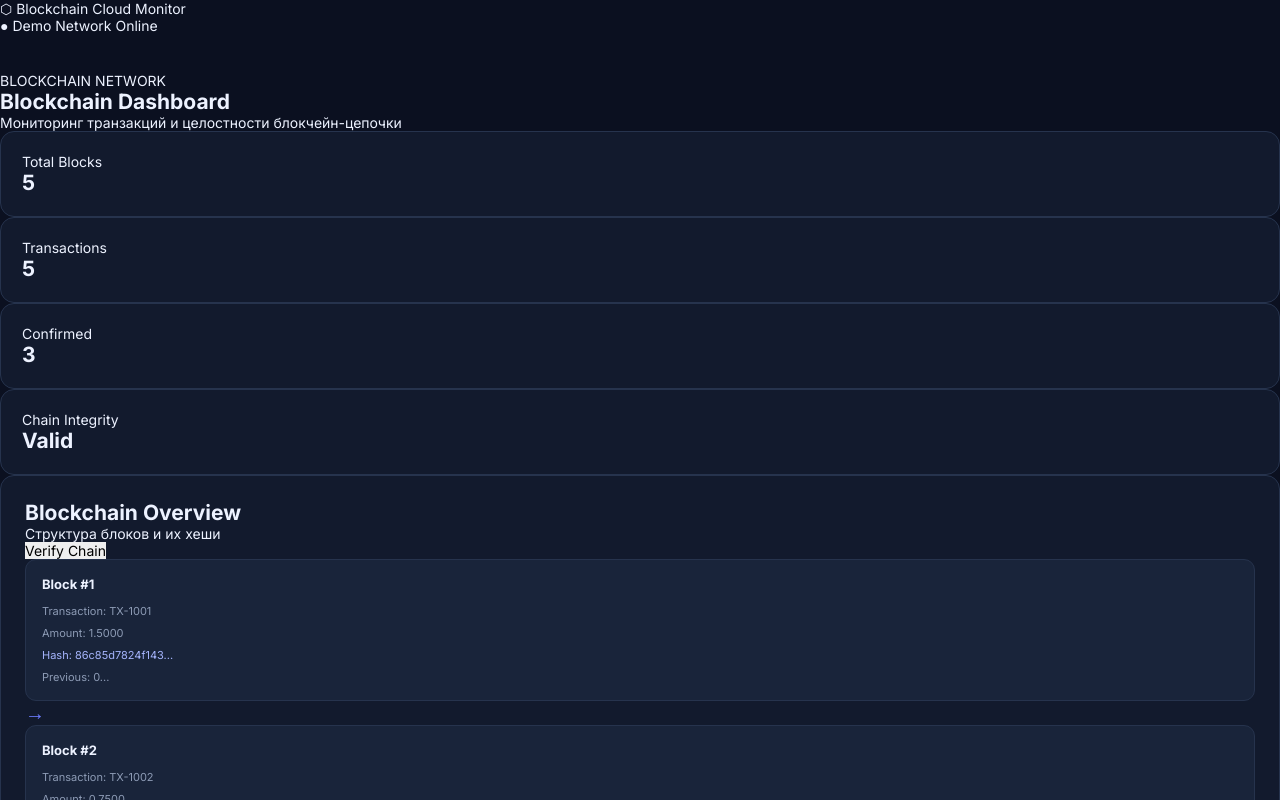
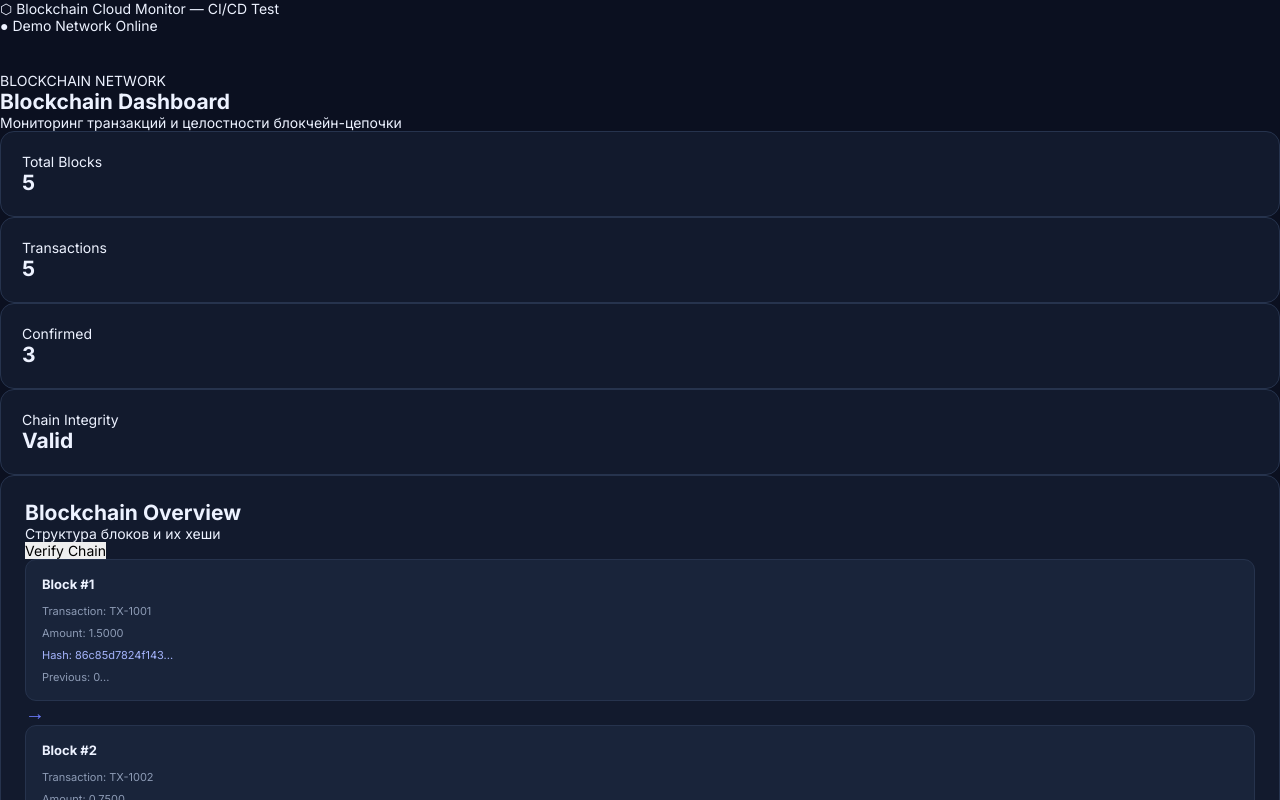
Before and after one commit to vanolch/BlockchainCloud, a plain HTML site: page index.html in a window 1280 px wide. Shown: the top 800 px of the page. Drawn offline with Linux system fonts and the light colour scheme.

Commit message:
Update index.html

```diff
--- a/index.html
+++ b/index.html
@@ -11,7 +11,7 @@
 <body>
 
 <header>
-    <div class="logo">⬡ Blockchain Cloud Monitor</div>
+    <div class="logo">⬡ Blockchain Cloud Monitor — CI/CD Test</div>
     <div class="network">● Demo Network Online</div>
 </header>
 
```
